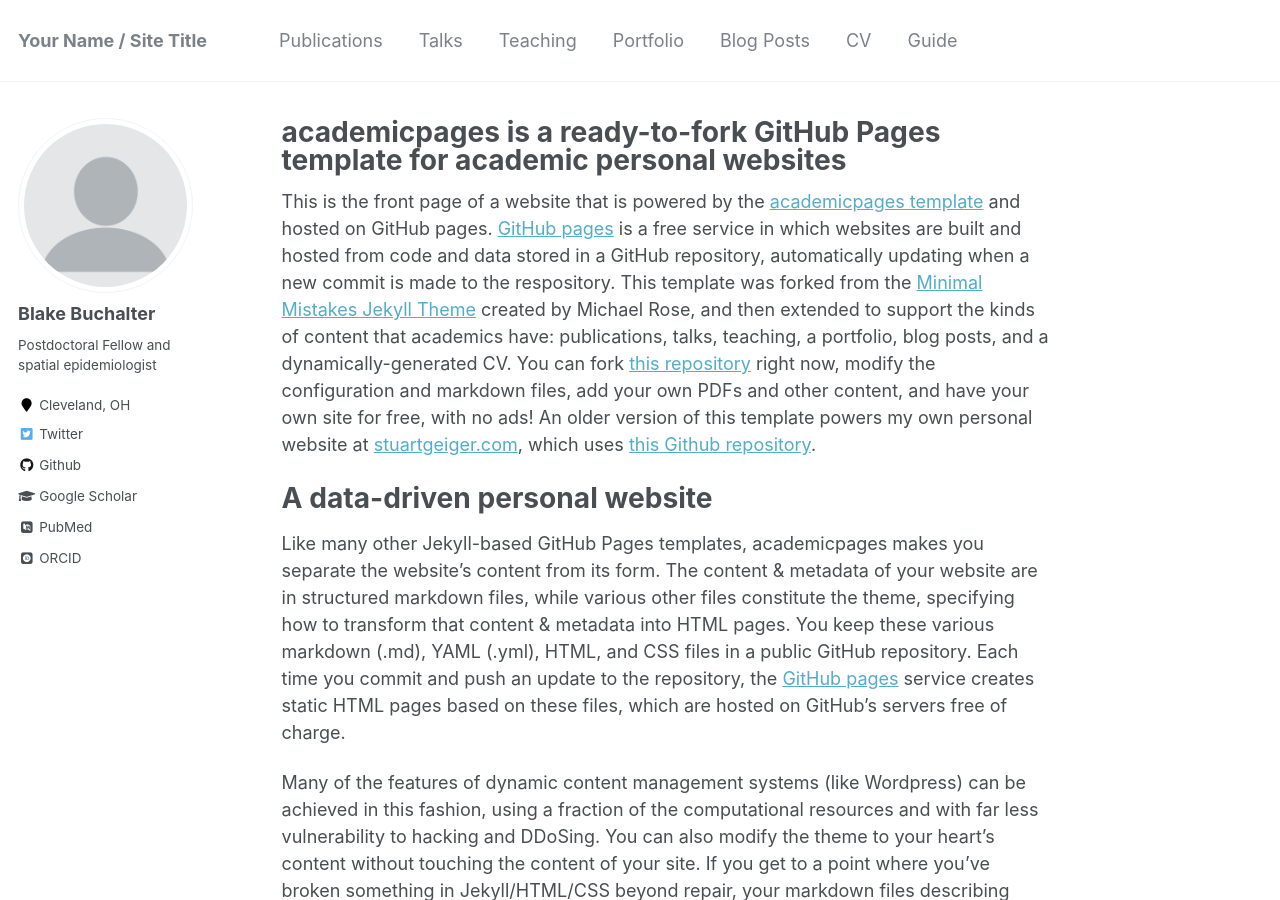
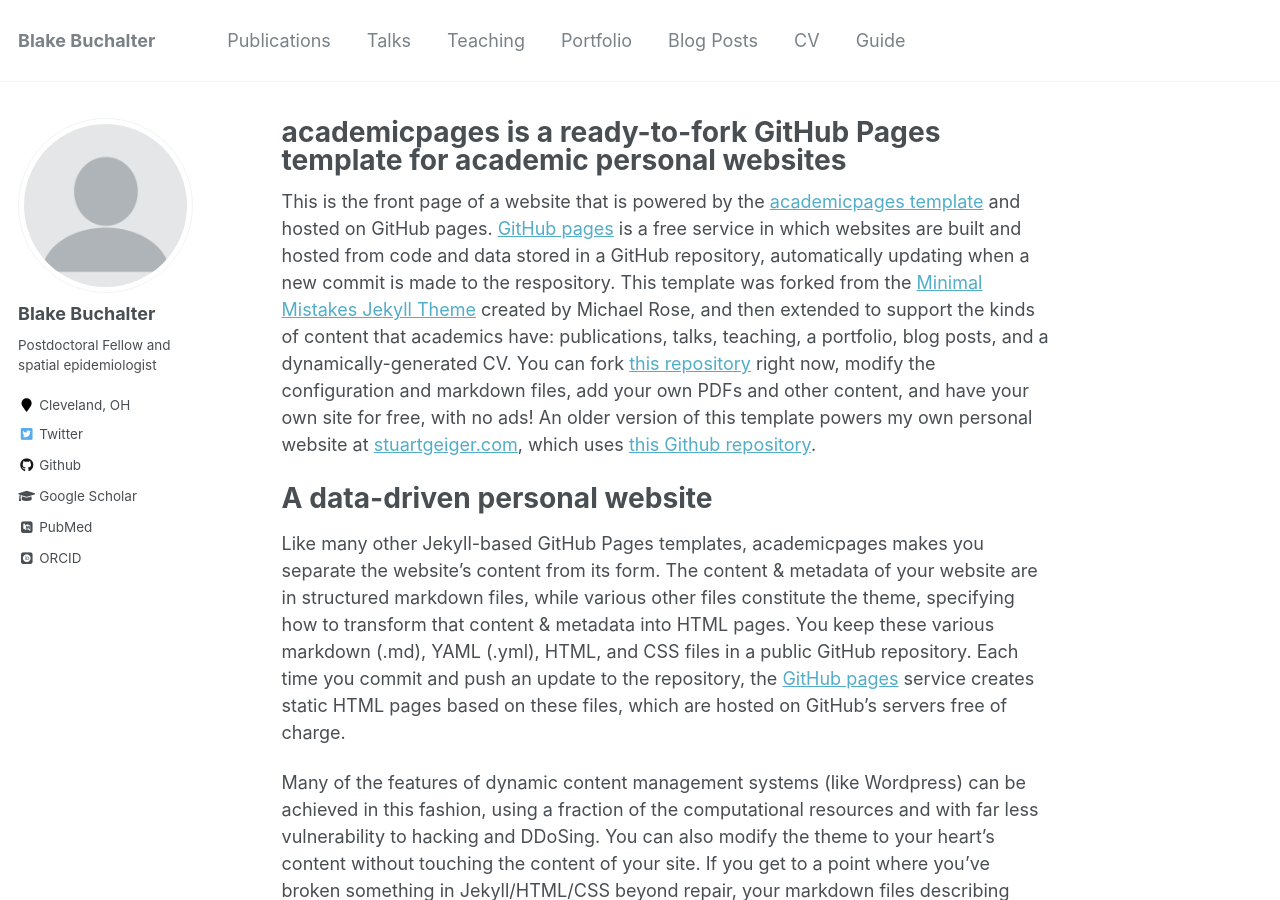
Before and after one commit to SpatialEpidemiology/spatialepidemiology.github.io, a Jekyll site: the page built from _pages/about.md, in a window 1280 px wide and 900 px high. Built offline with Jekyll 4.4.1, drawn with Linux system fonts in a browser that asks for light colours; some web fonts are replaced; some of the changed lines change nothing that is shown.

Commit message:
Update _config.yml

```diff
--- a/_config.yml
+++ b/_config.yml
@@ -7,7 +7,7 @@
 
 # Site Settings
 locale                   : "en-US"
-title                    : "Your Name / Site Title"
+title                    : "Blake Buchalter"
 title_separator          : "-"
 name                     : &name "Blake Buchalter"
 description              : &description "personal description"
@@ -85,8 +85,8 @@ author:
   bio              : "Postdoctoral Fellow and spatial epidemiologist"
   location         : "Cleveland, OH"
   employer         :
-  pubmed           : "https://www.ncbi.nlm.nih.gov/pubmed/?term=john+snow"
-  googlescholar    : "http://yourfullgooglescholarurl.com"
+  pubmed           : "https://www.ncbi.nlm.nih.gov/myncbi/robert.buchalter.1/bibliography/public/"
+  googlescholar    : "https://scholar.google.com/citations?user=fJ1b1s8AAAAJ&hl=en&oi=ao"
   email            :
   researchgate     :  # example: "https://www.researchgate.net/profile/yourprofile"
   uri              :
@@ -103,7 +103,7 @@ author:
   impactstory      : #"https://profiles.impactstory.org/u/xxxx-xxxx-xxxx-xxxx"
   lastfm           :
   linkedin         :
-  orcid            : "http://orcid.org/yourorcidurl"
+  orcid            : "http://orcid.org/0000-0003-3605-904X"
   pinterest        :
   soundcloud       :
   stackoverflow    : # http://stackoverflow.com/users/123456/username
```
